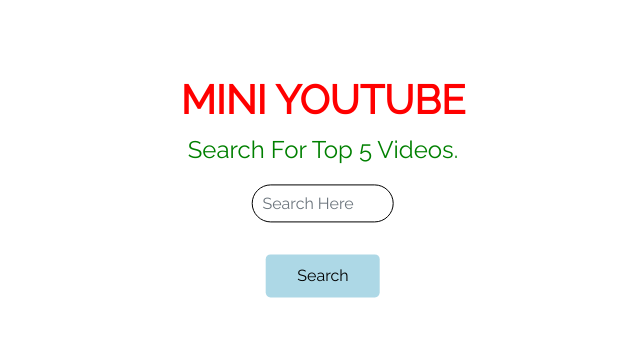
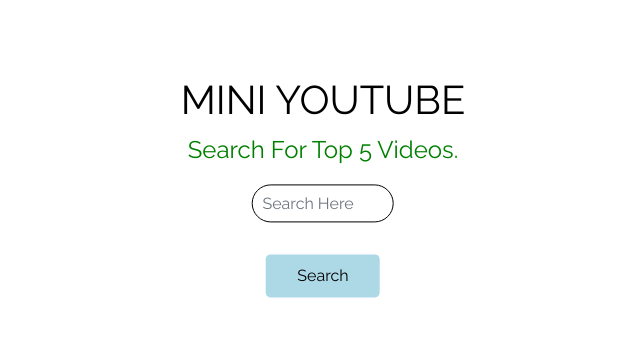
Before and after one commit to LokarePurva121/miniUtube.git.io, a plain HTML site: page index.html in a window 1280 px wide. Shown: the part 333-670 px from the top of the page, without its empty margins (317-957 px from the left). Drawn offline with nearby package versions, Linux system fonts and the light colour scheme.

Commit message:
Done changes

```diff
--- a/index.html
+++ b/index.html
@@ -36,7 +36,7 @@
 
 	font-size: 2.5rem;
 	text-align: center;
-	color: red;
+	color: Black;
 
 }
 .div1 p{
@@ -76,7 +76,7 @@
 <body>
 	<section class="f1">
 		<div class="div1">
-			<h1><strong>MINI YOUTUBE</strong></h1>
+			<h1>MINI YOUTUBE</h1>
 			<p>
 				Search For Top 5 Videos.
 			</p>
```
